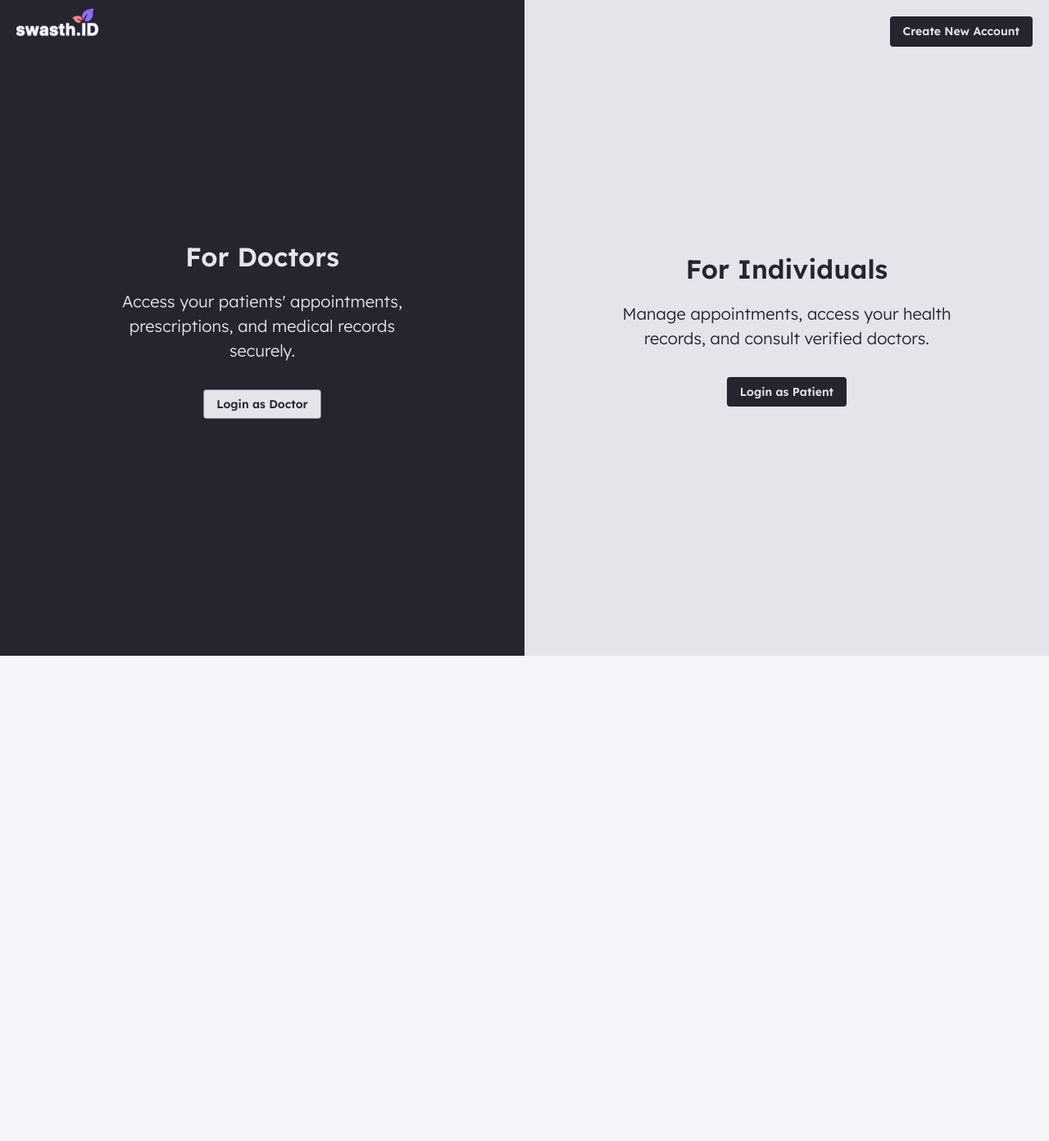
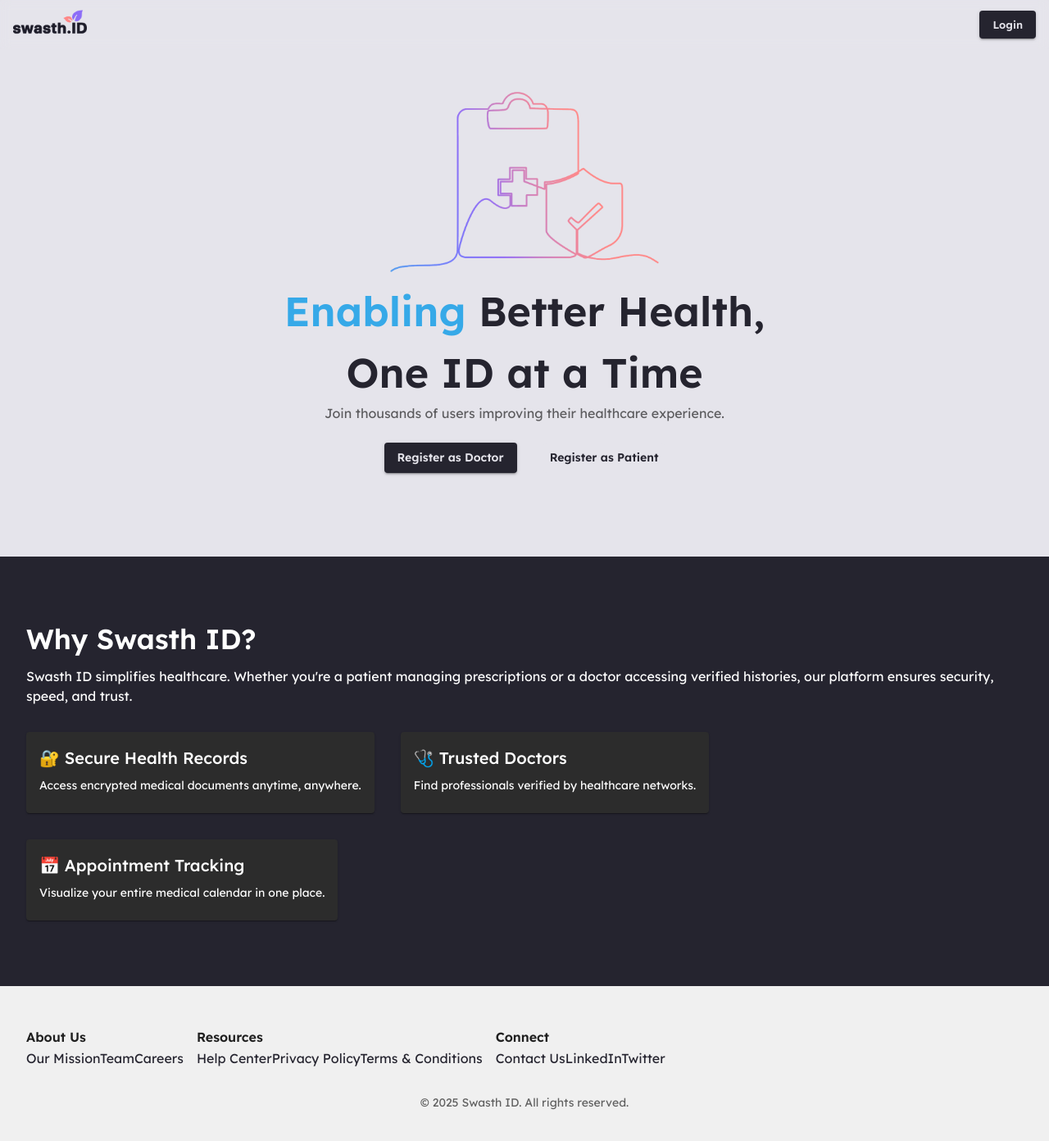
Before and after one commit to sumanthakur0401/Swasth_ID_FrontEnd, a Next.js app: page / in a window 1280 px wide. Shown: the top 1392 px of the page at 82% size. Before the commit the page ends 800 px from the top, so only its background shows below. Built offline with nearby package versions, Linux system fonts and the light colour scheme.

Commit message:
WelcomePage.jsx Added

```diff
--- a/src/components/Authentication/Signin.jsx
+++ b/src/components/Authentication/Signin.jsx
@@ -1,9 +1,10 @@
-import { Box } from "@mui/material";
+import { Box, Button } from "@mui/material";
 import LeftSection from "./SigninSides/LeftSection";
 import RightSection from "./SigninSides/RightSection";
+import Image from "next/image";
+import theme from "@/theme/theme";
 
-
-export const Signin = () => {
+const Signin = () => {
   return (
     <Box
       sx={{
@@ -12,8 +13,51 @@ export const Signin = () => {
         width: "100vw",
       }}
     >
+      <Box
+        sx={{
+          position: "fixed",
+          top: 0,
+          left: 0,
+          right: 0,
+          zIndex: 999,
+          backgroundColor: "transparent",
+
+          px: 2,
+          py: 1.5,
+          display: "flex",
+          justifyContent: "space-between",
+          alignItems: "center",
+        }}
+      >
+        <Box
+          sx={{
+            top: 10,
+            left: 20,
+          }}
+        >
+          <Image
+            src="/assets/SwasthId_logo_light.png"
+            alt="Swasth ID Logo"
+            width={90}
+            height={30}
+          />
+        </Box>
+        <Button
+          variant="contained"
+          sx={{
+            textTransform: "none",
+            fontWeight: 600,
+            fontSize: 13,
+            color: theme.palette.primary.bgcolor_1,
+            backgroundColor: theme.palette.primary.main,
+          }}
+        >
+          Create New Account
+        </Button>
+      </Box>
       <LeftSection />
       <RightSection />
     </Box>
   );
 };
+export default Signin;
--- a/src/components/Authentication/SigninSides/LeftSection.jsx
+++ b/src/components/Authentication/SigninSides/LeftSection.jsx
@@ -1,8 +1,14 @@
 import { Box, Typography, Button, useTheme } from "@mui/material";
 import Image from "next/image"; // ✅ Only if you're using Next.js
+import { useRouter } from "next/router";
 
 const LeftSection = () => {
   const theme = useTheme();
+  const router = useRouter();
+
+  const handleLogin = ()=>{
+    router.push("/dashboard");
+  }
 
   return (
     <Box
@@ -19,22 +25,6 @@ const LeftSection = () => {
         p: 4,
       }}
     >
-      {/* Logo in top-left corner */}
-      <Box
-        sx={{
-          position: "absolute",
-          top: 10,
-          left: 20,
-        }}
-      >
-        <Image
-          src="/assets/SwasthId_logo_light.png"
-          alt="Swasth ID Logo"
-          width={100}
-          height={35}
-        />
-      </Box>
-
       <Typography
         fontSize="2rem"
         fontWeight={600}
@@ -58,6 +48,7 @@ const LeftSection = () => {
       </Typography>
 
       <Button
+        onClick={handleLogin}
         variant="outlined"
         sx={{
           textTransform: "none",
--- a/src/components/Authentication/SigninSides/RightSection.jsx
+++ b/src/components/Authentication/SigninSides/RightSection.jsx
@@ -5,7 +5,7 @@ const RightSection = () => {
   const theme = useTheme();
   const router = useRouter();
 
-   const handleLogin = () => {
+  const handleLogin = () => {
     router.push("/dashboard");
   };
 
@@ -24,29 +24,6 @@ const RightSection = () => {
         p: 4,
       }}
     >
-      {/* Create Account Button - top right */}
-      <Box
-        sx={{
-          position: "absolute",
-          top: 20,
-          right: 20,
-        }}
-      >
-        <Button
-          variant="outlined"
-          sx={{
-            textTransform: "none",
-            fontWeight: 600,
-            fontSize: 14,
-            backgroundColor: theme.palette.primary.main,
-            color: theme.palette.primary.bgcolor_1,
-            borderRadius: 1,
-          }}
-        >
-          Create New Account
-        </Button>
-      </Box>
-
       {/* Main Content */}
       <Typography
         fontSize="2rem"
@@ -62,7 +39,8 @@ const RightSection = () => {
         maxWidth="70%"
         sx={{ color: theme.palette.primary.main }}
       >
-        Manage appointments, access your health records, and consult verified doctors.
+        Manage appointments, access your health records, and consult verified
+        doctors.
       </Typography>
 
       <Button
--- /dev/null
+++ b/src/components/Welcome/WelcomePage.jsx
@@ -0,0 +1,289 @@
+import React, { useEffect, useState } from "react";
+import {
+  Box,
+  Typography,
+  Button,
+  Grid,
+  Card,
+  CardContent,
+  Link as MuiLink,
+} from "@mui/material";
+import { useTheme } from "@mui/material/styles";
+import Image from "next/image";
+import { useRouter } from "next/router";
+
+const rotatingWords = [
+  "Empowering",
+  "Enabling",
+  "Elevating",
+  "Uplifting",
+  "Supporting",
+];
+const colorKeys = ["themeColor_1", "themeColor_2", "themeColor_3"];
+
+const WelcomePage = () => {
+  const theme = useTheme();
+  const [wordIndex, setWordIndex] = useState(0);
+  const [typedText, setTypedText] = useState("");
+  const [letterIndex, setLetterIndex] = useState(0);
+  const [isDeleting, setIsDeleting] = useState(false);
+  const router = useRouter();
+
+  const SigninPage = () => {
+    router.push("./auth/signin");
+  };
+
+  const currentWord = rotatingWords[wordIndex];
+  const currentColor =
+    theme.palette.primary[colorKeys[wordIndex % colorKeys.length]];
+
+  useEffect(() => {
+    let timeout;
+    if (isDeleting) {
+      if (letterIndex > 0) {
+        timeout = setTimeout(() => {
+          setTypedText(currentWord.slice(0, letterIndex - 1));
+          setLetterIndex((prev) => prev - 1);
+        }, 80);
+      } else {
+        setIsDeleting(false);
+        setWordIndex((prev) => (prev + 1) % rotatingWords.length);
+      }
+    } else {
+      if (letterIndex <= currentWord.length) {
+        timeout = setTimeout(() => {
+          setTypedText(currentWord.slice(0, letterIndex));
+          setLetterIndex((prev) => prev + 1);
+        }, 120);
+      } else {
+        timeout = setTimeout(() => {
+          setIsDeleting(true);
+        }, 1500);
+      }
+    }
+
+    return () => clearTimeout(timeout);
+  }, [letterIndex, isDeleting, currentWord]);
+
+  return (
+    <Box sx={{ width: "100%", overflowX: "hidden" }}>
+      {/* Integrated Fixed Header */}
+      <Box
+        sx={{
+          position: "fixed",
+          top: 0,
+          left: 0,
+          right: 0,
+          zIndex: 999,
+          backgroundColor: "transparent",
+          backdropFilter: "blur(6px)",
+          px: 2,
+          py: 1.5,
+          display: "flex",
+          justifyContent: "space-between",
+          alignItems: "center",
+        }}
+      >
+        <Box
+          sx={{
+            top: 10,
+            left: 20,
+          }}
+        >
+          <Image
+            src="/assets/SwasthId_logo.png"
+            alt="Swasth ID Logo"
+            width={90}
+            height={30}
+          />
+        </Box>
+        <Button
+          onClick={SigninPage}
+          variant="contained"
+          sx={{
+            textTransform: "none",
+            fontWeight: 600,
+            fontSize: 13,
+            color: theme.palette.primary.bgcolor_1,
+            backgroundColor: theme.palette.primary.main,
+          }}
+        >
+          Login
+        </Button>
+      </Box>
+
+      {/* Top Section – Light Hero */}
+      <Box
+        sx={{
+          backgroundColor: theme.palette.primary.bgcolor_1,
+          px: 4,
+          py: "8%",
+          display: "flex",
+          flexDirection: "column",
+          alignItems: "center",
+          textAlign: "center",
+        }}
+      >
+        <Image
+          src="/assets/GradiantImage.png"
+          alt="Swasth ID Logo"
+          width={330}
+          height={240}
+          mt={0}
+          priority
+          style={{ objectFit: "contain" }}
+        />
+        <Box
+          fontWeight={600}
+          fontSize={50}
+          gutterBottom
+          sx={{
+            width: "100%",
+            maxWidth: "800px",
+            lineHeight: 1,
+            margin: "0 auto",
+            color: theme.palette.primary.main,
+          }}
+        >
+          <Typography
+            component="span"
+            fontSize={50}
+            fontWeight={600}
+            sx={{
+              color: currentColor,
+              transition: "color 0.4s ease",
+            }}
+          >
+            {typedText}
+          </Typography>{" "}
+          Better Health,
+          <Typography
+            fontSize={50}
+            fontWeight={600}
+            sx={{
+              color: theme.palette.primary.main,
+            }}
+          >
+            One ID at a Time
+          </Typography>
+        </Box>
+
+        <Typography variant="body1" color="text.secondary" mb={3}>
+          Join thousands of users improving their healthcare experience.
+        </Typography>
+
+        <Box>
+          <Button
+            variant="contained"
+            sx={{
+              textTransform: "none",
+              fontWeight: 600,
+              mx: 2,
+              backgroundColor: theme.palette.primary.main,
+              color: theme.palette.primary.bgcolor_1,
+            }}
+          >
+            Register as Doctor
+          </Button>
+          <Button
+            sx={{
+              textTransform: "none",
+              fontWeight: 600,
+              mx: 2,
+              backgroundColor: theme.palette.primary.bgcolor_1,
+              color: theme.palette.primary.main,
+            }}
+          >
+            Register as Patient
+          </Button>
+        </Box>
+      </Box>
+
+      {/* Info Section */}
+      <Box
+        sx={{
+          backgroundColor: theme.palette.primary.main,
+          color: "white",
+          px: 4,
+          py: 10,
+        }}
+      >
+        <Typography variant="h4" fontWeight="600" gutterBottom>
+          Why Swasth ID?
+        </Typography>
+        <Typography variant="body1" mb={4}>
+          Swasth ID simplifies healthcare. Whether you're a patient managing
+          prescriptions or a doctor accessing verified histories, our platform
+          ensures security, speed, and trust.
+        </Typography>
+
+        <Grid container spacing={4}>
+          {[
+            {
+              title: "🔐 Secure Health Records",
+              desc: "Access encrypted medical documents anytime, anywhere.",
+            },
+            {
+              title: "🩺 Trusted Doctors",
+              desc: "Find professionals verified by healthcare networks.",
+            },
+            {
+              title: "📅 Appointment Tracking",
+              desc: "Visualize your entire medical calendar in one place.",
+            },
+          ].map((card, index) => (
+            <Grid item xs={12} md={4} key={index}>
+              <Card sx={{ backgroundColor: "#2c2c2c", color: "white" }}>
+                <CardContent>
+                  <Typography variant="h6" gutterBottom>
+                    {card.title}
+                  </Typography>
+                  <Typography variant="body2">{card.desc}</Typography>
+                </CardContent>
+              </Card>
+            </Grid>
+          ))}
+        </Grid>
+      </Box>
+
+      {/* Footer */}
+      <Box sx={{ backgroundColor: "#f0f0f0", px: 4, py: 6 }}>
+        <Grid container spacing={2}>
+          {[
+            {
+              title: "About Us",
+              links: ["Our Mission", "Team", "Careers"],
+            },
+            {
+              title: "Resources",
+              links: ["Help Center", "Privacy Policy", "Terms & Conditions"],
+            },
+            {
+              title: "Connect",
+              links: ["Contact Us", "LinkedIn", "Twitter"],
+            },
+          ].map((section, index) => (
+            <Grid item xs={12} md={4} key={index}>
+              <Typography variant="subtitle1" fontWeight="600">
+                {section.title}
+              </Typography>
+              {section.links.map((link, i) => (
+                <MuiLink key={i} href="#" underline="hover">
+                  {link}
+                </MuiLink>
+              ))}
+            </Grid>
+          ))}
+        </Grid>
+
+        <Box textAlign="center" mt={4}>
+          <Typography variant="body2" color="text.secondary">
+            © {new Date().getFullYear()} Swasth ID. All rights reserved.
+          </Typography>
+        </Box>
+      </Box>
+    </Box>
+  );
+};
+
+export default WelcomePage;
--- a/src/pages/index.jsx
+++ b/src/pages/index.jsx
@@ -1,5 +1,6 @@
 import { Signin } from "@/components/Authentication/Signin";
 import { AuthLayout } from "@/components/Layout/AuthLayout";
+import WelcomePage from "@/components/Welcome/WelcomePage";
 import Head from "next/head";
 
 export default function Home() {
@@ -9,7 +10,7 @@ export default function Home() {
         <title>Swast Id</title>
       </Head>
       <AuthLayout>
-        <Signin />
+        <WelcomePage />
       </AuthLayout>
     </>
   );
```
Also changed, not shown: src/pages/auth/signin/index.jsx (added, +7 -0 lines), public/assets/GradiantImage.png (added).
